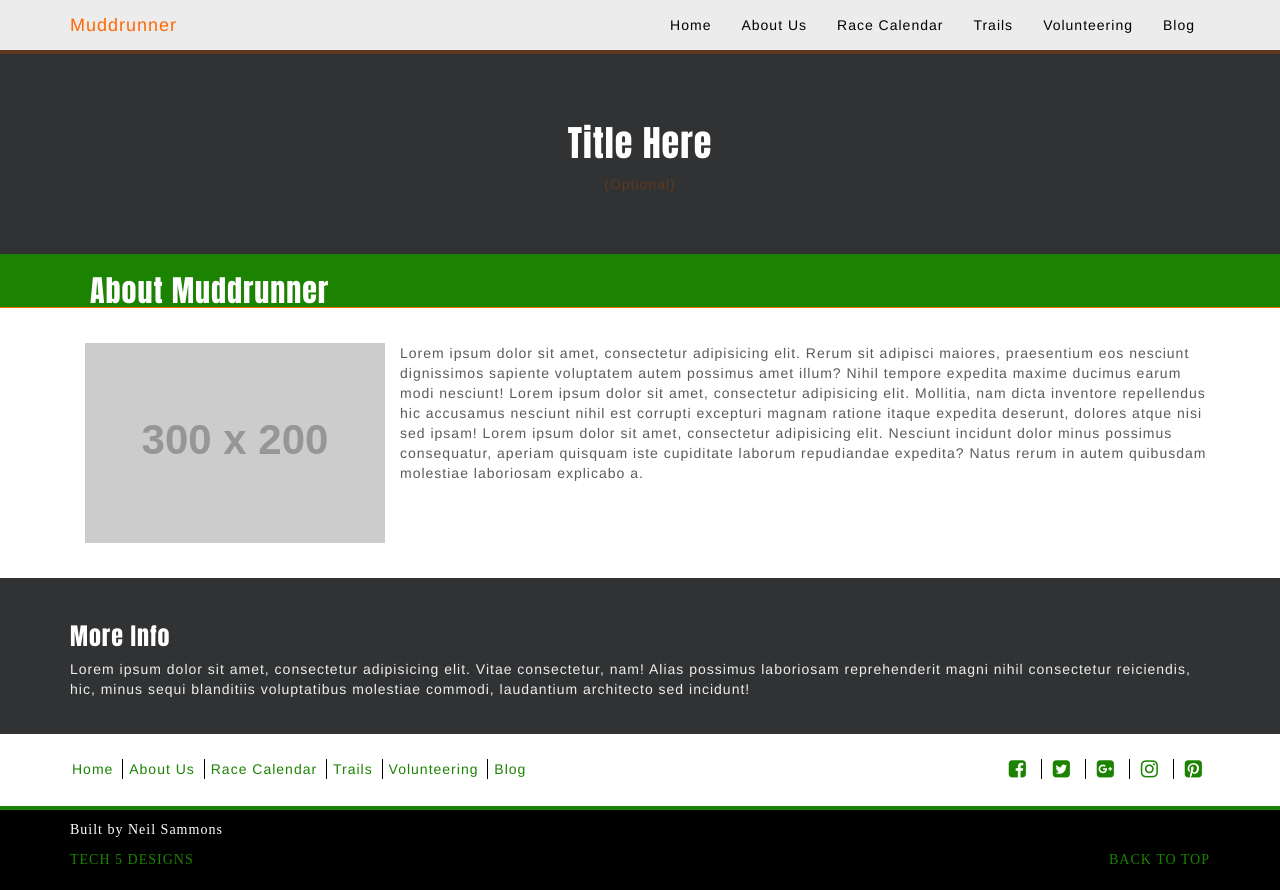
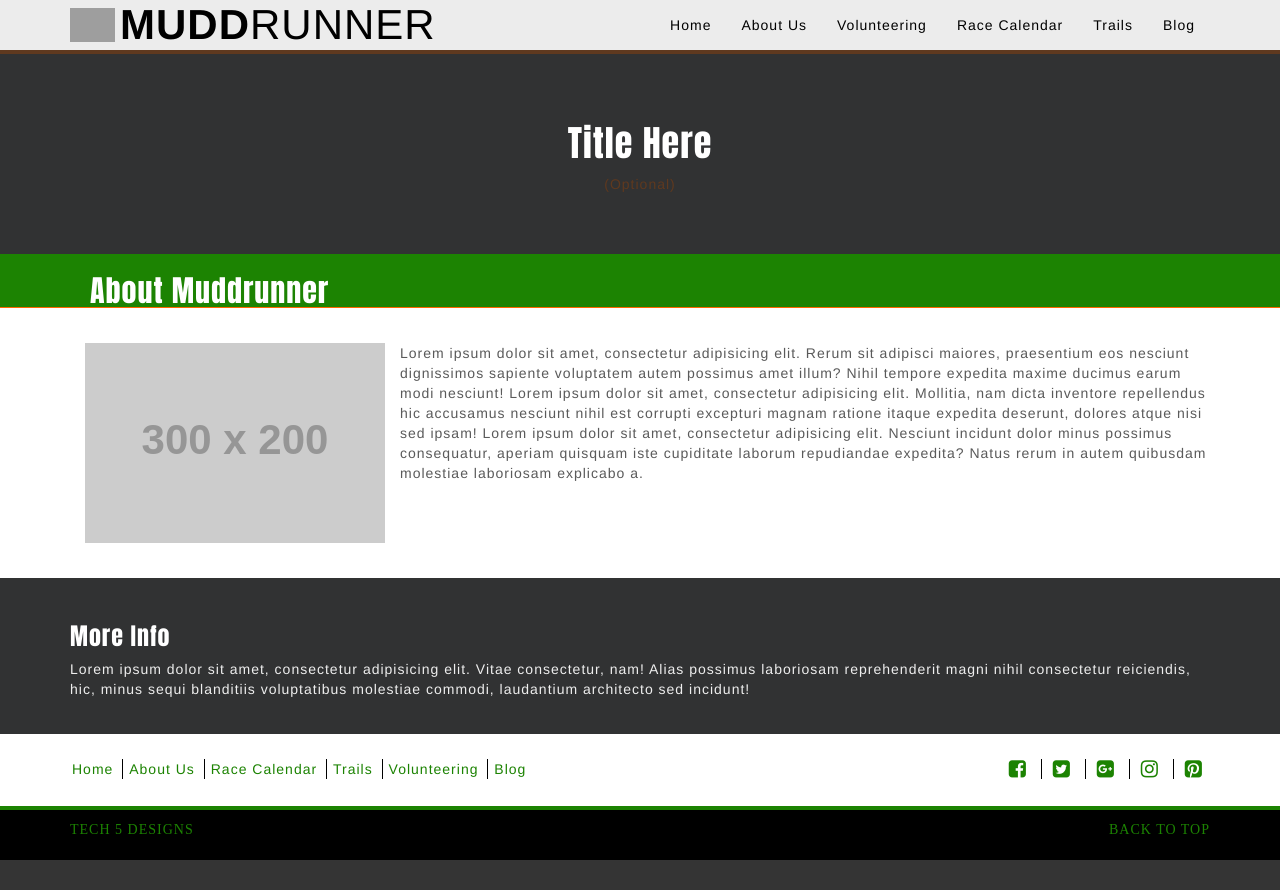
Before and after one commit to bstory32/muddrunner, a PHP site: page /content.php in a window 1280 px wide. After the commit the page ends 860 px from the top, so only its background shows below. Run offline with PHP 8.4, Linux system fonts and the light colour scheme; grey boxes labelled with a size stand in for pictures from a placeholder-image service; some libraries are stand-ins or nearby versions; grey boxes are pictures that could not be loaded.

Commit message:
upated home page content

```diff
--- a/dev/sass/home/_home-header.scss
+++ b/dev/sass/home/_home-header.scss
@@ -27,7 +27,13 @@
 }
 
 .navbar-inverse .navbar-brand {
-  color: #ff6700;
+  color: #000;
+  font-size: 3em;
+  img{
+    width: 45px;
+    margin-top: -7px;
+    margin-right: 5px;
+  }
 }
 
 .navbar-inverse .navbar-brand:hover,
--- a/dev/sass/home/_home-page.scss
+++ b/dev/sass/home/_home-page.scss
@@ -1,6 +1,8 @@
 
 .background1{
   background-color: #313233;
+  background: url(../images/bg-running.jpg);
+  background-size: cover;
   border-top: 2px solid $primary;
 }
 
@@ -11,14 +13,15 @@
 
 .background-image{
   padding: 25px 0;
-  background: url(../images/example-background.jpg);
+  background-color: #313233;
   border-top: 1px solid #000;
   border-bottom: 1px solid #000;
+  background-size: cover;
 }
 
 .main-message {
   color: white;
-  padding-top: 150px;
+  padding-top: 25px;
   padding-right: 0;
 
   h1 {
--- a/layout/footer.php
+++ b/layout/footer.php
@@ -57,7 +57,6 @@
 
     <div class="created-by">
       <div class="container">
-        <p>Built by Neil Sammons</p>
         <a href="#">Tech 5 Designs</a>
         <p class="pull-right"><a href="#">Back to top</a></p>
       </div>
--- a/layout/header.php
+++ b/layout/header.php
@@ -7,7 +7,7 @@
   <meta name="author" content="">
   <link rel="icon" href="../../favicon.ico">
 
-  <title>Muddrunner</title>
+  <title>Muddrunner.com</title>
 
   <!-- Bootstrap core CSS -->
   <link href="public/style/main.css" rel="stylesheet">
@@ -29,15 +29,15 @@
       <div class="navbar navbar-inverse navbar-static-top" role="navigation">
         <div class="container">
           <div class="navbar-header">
-            <a class="navbar-brand" href="#">Muddrunner</a>
+            <a class="navbar-brand" href="#"><img src="public/images/photos/logo.png" alt=""><strong>MUDD</strong>RUNNER</a>
           </div>
           <div class="navbar-collapse collapse navbar-right">
             <ul class="nav navbar-nav">
               <li class="active"><a href="index.php">Home</a></li>
               <li><a href="content.php">About Us</a></li>
+              <li><a href="#contact">Volunteering</a></li>
               <li><a href="content-2col.php">Race Calendar</a></li>
               <li><a href="#contact">Trails</a></li>
-              <li><a href="#contact">Volunteering</a></li>
               <li><a href="#contact">Blog</a></li>
             </ul>
           </div>
```
Also changed, not shown: index.php (+7 -7 lines), dev/public/style/main.css, public/style/main.css.
